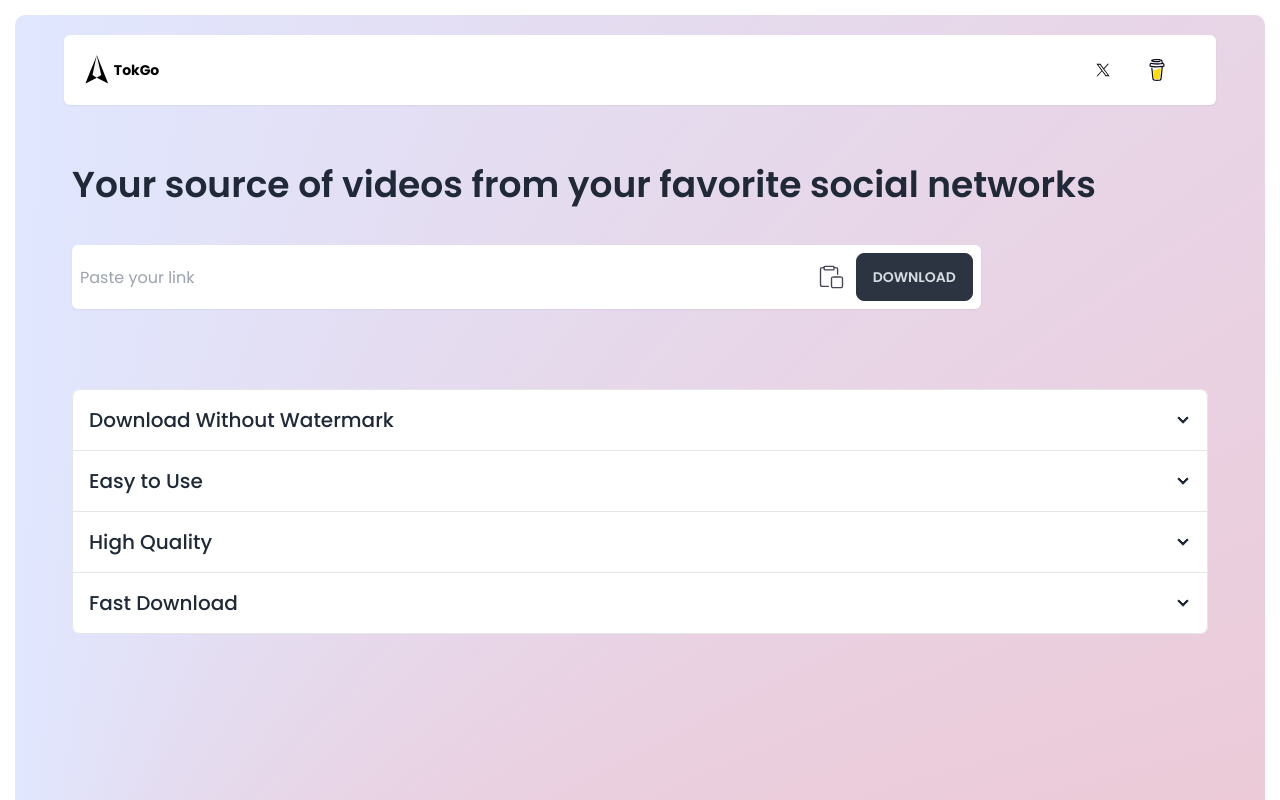
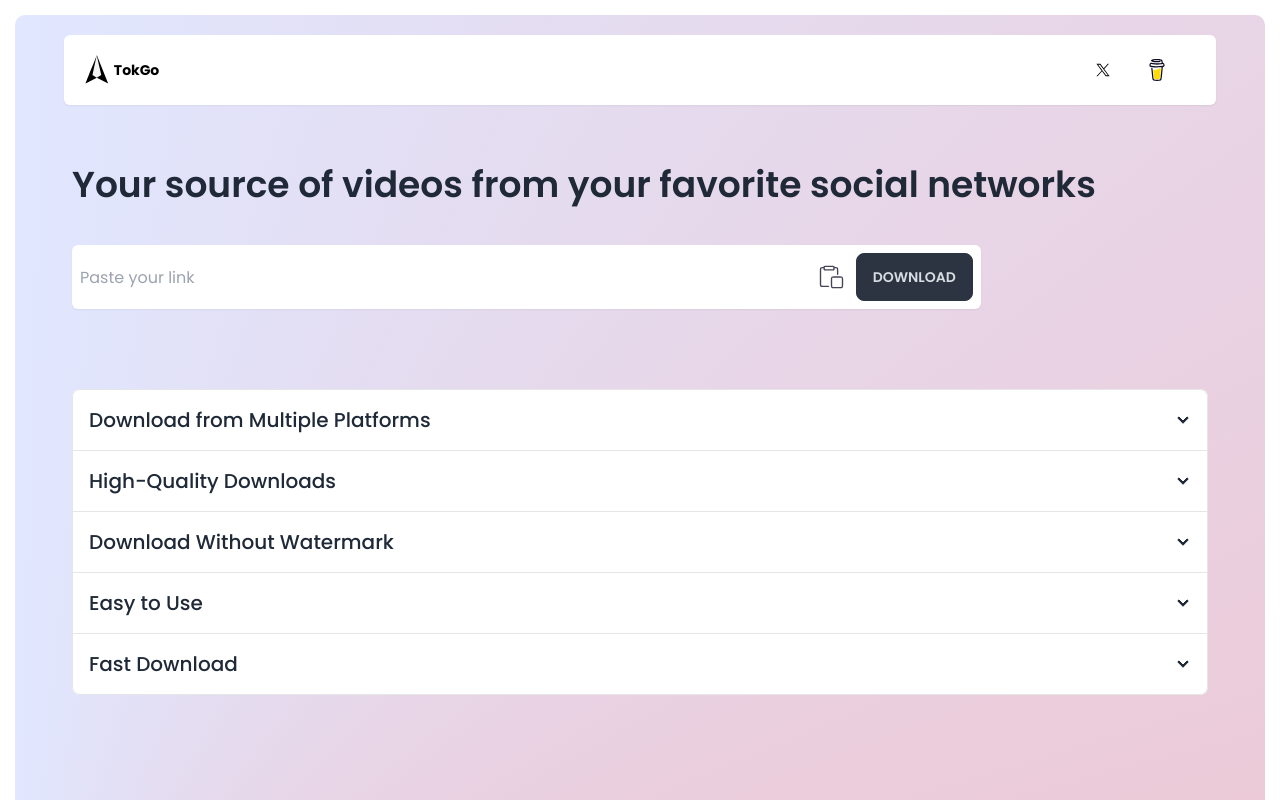
Before and after one commit to Juliancho2/SnapGet, a Next.js app: page / in a window 1280 px wide. Shown: the top 800 px of the page. Built offline with nearby package versions, Linux system fonts and the light colour scheme.

Commit message:
Added new features

```diff
--- a/src/static.ts
+++ b/src/static.ts
@@ -1,25 +1,30 @@
-export const features=[
+export const features = [
   {
-        title:' Download Without Watermark',
-        description:'Forget about intrusive watermarks. With TokGo, you can download TikTok videos without any logo or watermark on them.'
+    title: 'Download from Multiple Platforms',
+    description: 'Access a wide range of social platforms and download videos from TikTok, YouTube, Instagram, Facebook, and more with just one click.'
   },
   {
-        title:'Easy to Use',
-        description:'Our intuitive interface allows you to copy and paste the link of the TikTok video you want to download in a matter of seconds.'
+    title: 'High-Quality Downloads',
+    description: 'Download videos in the best available quality for an optimal viewing experience.'
+  },
+
+  {
+    title: ' Download Without Watermark',
+    description: 'You can download videos from TikTok without any logo or watermark on them.'
   },
   {
-        title:' High Quality',
-        description:'Enjoy downloaded videos in their original quality, so you won`t miss a single detail of the creativity of TikTok s content creators.'
+    title: 'Easy to Use',
+    description: 'Our intuitive interface allows you to copy and paste the link of the video you want to download in a matter of seconds.'
   },
   {
-        title:'Fast Download',
-        description:'TokGo offers fast download speeds, so you can enjoy your favorite videos without unnecessa ry waiting.'
-    },
+    title: 'Fast Download',
+    description: 'SnapGet offers fast download speeds, so you can enjoy your favorite videos without unnecessa ry waiting.'
+  }
 ];
 
-export const contentHowDoUse=[
-    'Find a video on TikTok that you want to download.',
+export const contentHowDoUse = [
+  'Find a video on SnapGet, Facebook, Youtube or yout that you want to download.',
   'Copy the video link.',
-    'Visit TokGo and paste the link into the designated field.',
+  'Visit SnapGet and paste the link into the designated field.',
   'Click Download and you re done! Your video is ready for download.'
 ];
```
Lines whose indentation alone changed are shown as unchanged.
